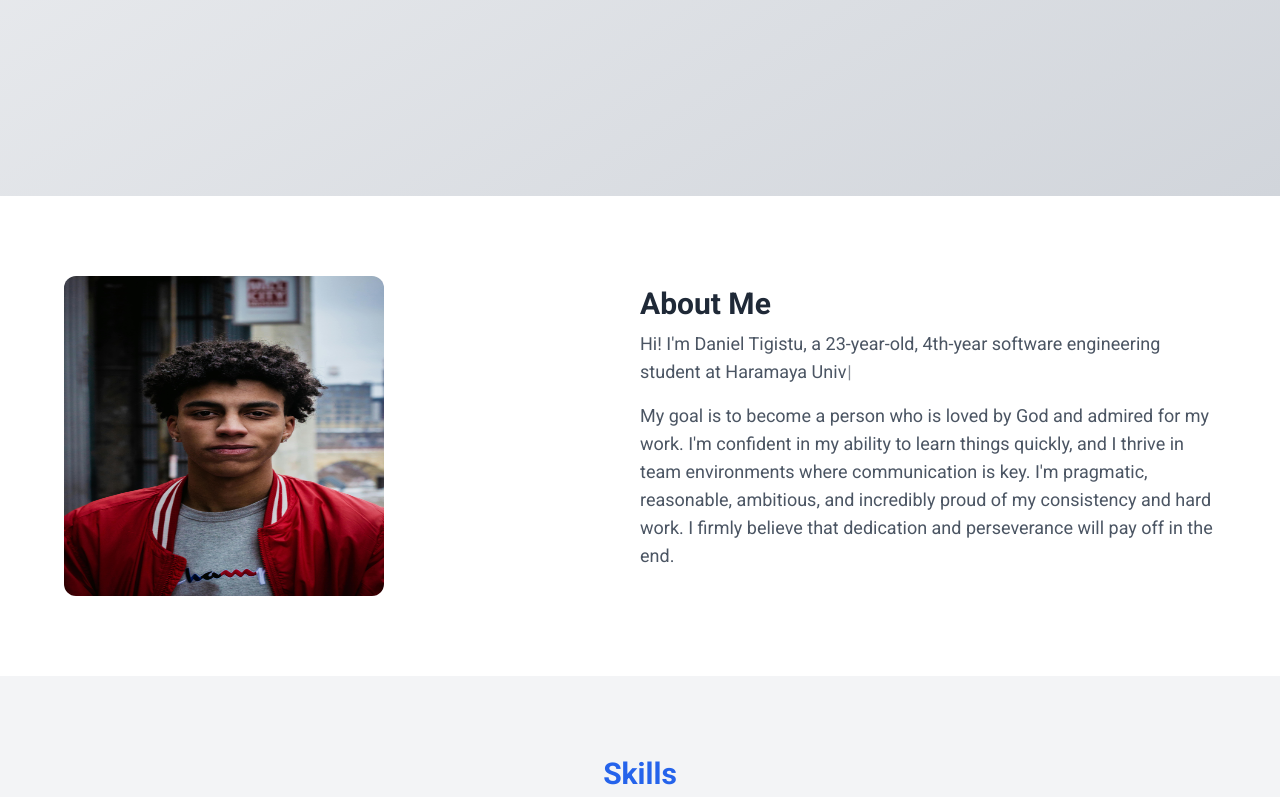
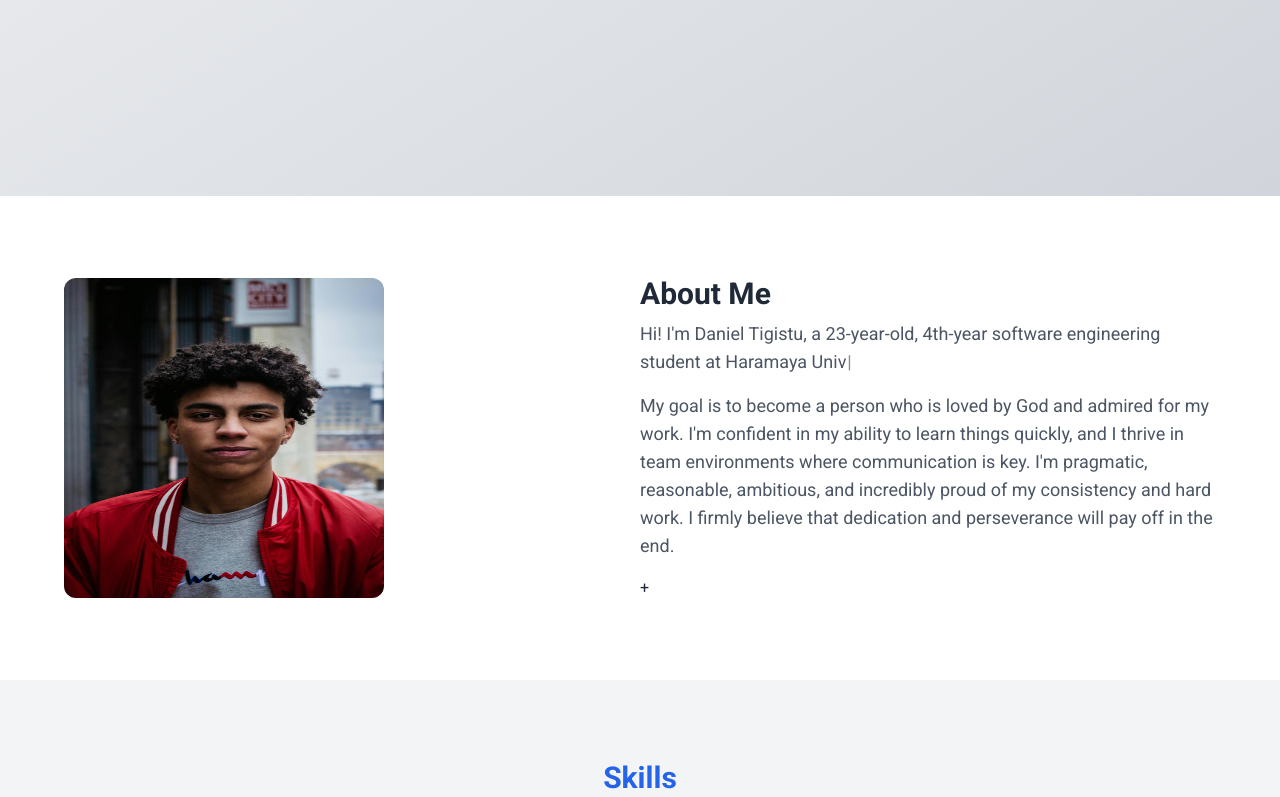
Before and after one commit to codewithdann0/my-portfolio, a Next.js app: page / in a window 1280 px wide. Shown: the part 604-1401 px from the top of the page. Built offline with nearby package versions, Linux system fonts and the light colour scheme.

Commit message:
the about page modified

```diff
--- a/app/components/About.jsx
+++ b/app/components/About.jsx
@@ -41,7 +41,7 @@ export default function About() {
           <p className="text-lg text-gray-600 dark:text-gray-400 mb-4">
             My goal is to become a person who is loved by God and admired for my work. I'm confident in my ability to learn things quickly, and I thrive in team environments where communication is key. I'm pragmatic, reasonable, ambitious, and incredibly proud of my consistency and hard work. I firmly believe that dedication and perseverance will pay off in the end.
           </p>
-
+          +
         </div>
       </div>
     </motion.section>
```
